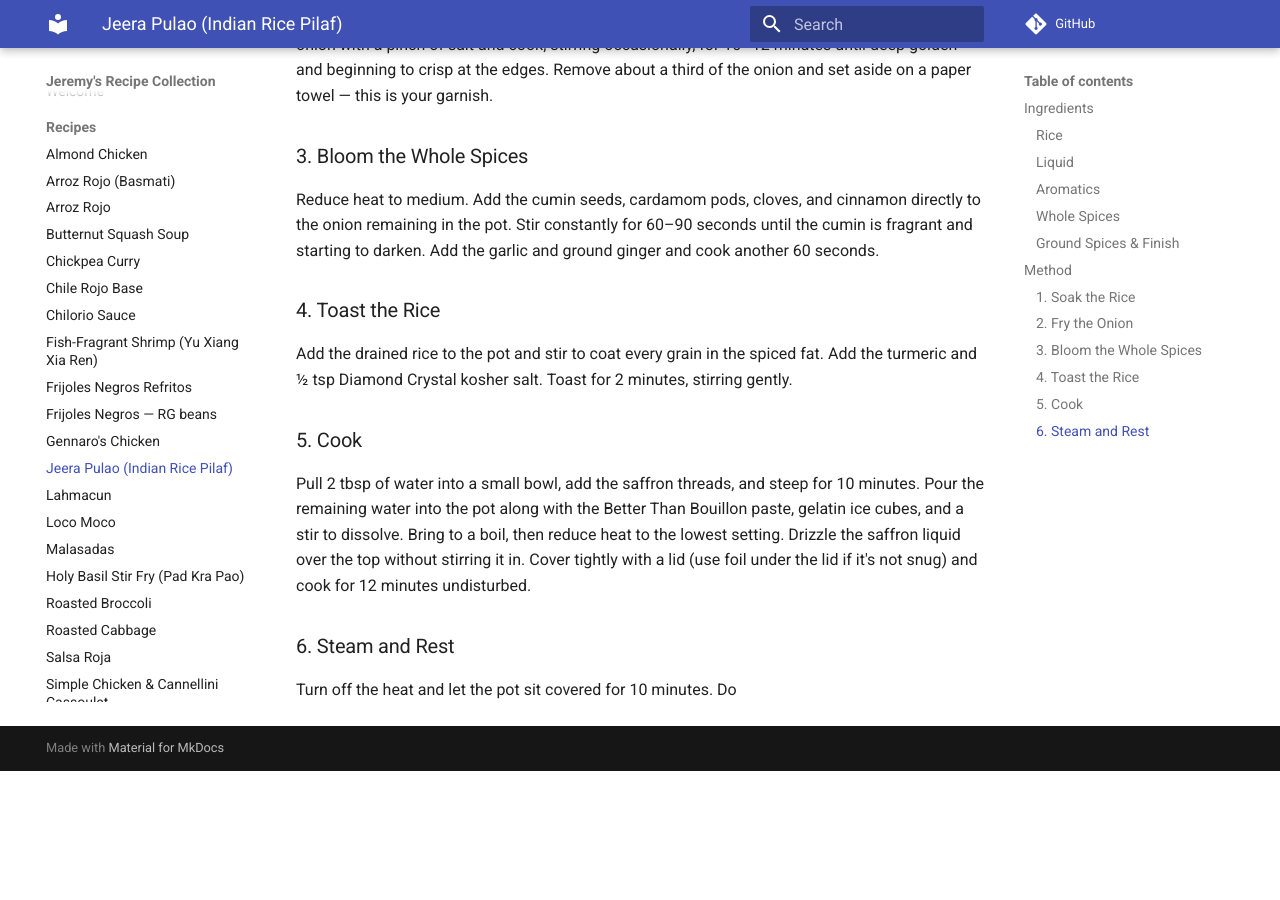
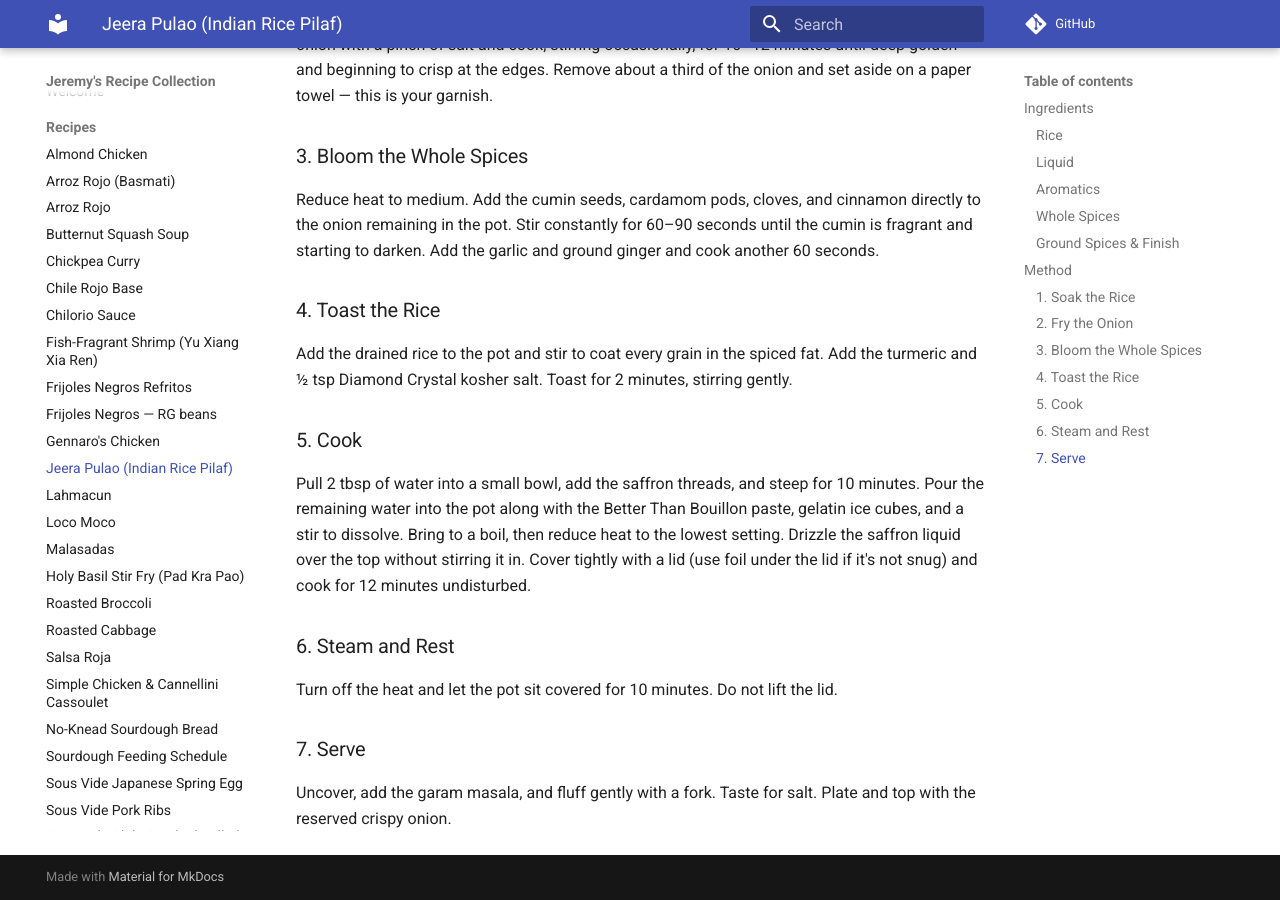
Before and after one commit to normanj9/recipes, an MkDocs documentation site: the page built from docs/recipes/jeera-pulao.md, in a window 1280 px wide and 900 px high, scrolled down 1372 px. Built offline with MkDocs 1.6.1 and Material for MkDocs 9.7.7, drawn with Linux system fonts in a browser that asks for light colours; comment, search, counter and statistics services are not loaded; before the commit the page ends 2143 px from its top, so only the background shows below that; some of the changed text lies outside the part shown.

Commit message:
Update jeera-pulao.md

```diff
--- a/docs/recipes/jeera-pulao.md
+++ b/docs/recipes/jeera-pulao.md
@@ -48,4 +48,7 @@
 Pull 2 tbsp of water into a small bowl, add the saffron threads, and steep for 10 minutes. Pour the remaining water into the pot along with the Better Than Bouillon paste, gelatin ice cubes, and a stir to dissolve. Bring to a boil, then reduce heat to the lowest setting. Drizzle the saffron liquid over the top without stirring it in. Cover tightly with a lid (use foil under the lid if it's not snug) and cook for 12 minutes undisturbed.
 
 ### 6. Steam and Rest
-Turn off the heat and let the pot sit covered for 10 minutes. Do
+Turn off the heat and let the pot sit covered for 10 minutes. Do not lift the lid.
+
+### 7. Serve
+Uncover, add the garam masala, and fluff gently with a fork. Taste for salt. Plate and top with the reserved crispy onion.
```
Also changed, not shown: other parts of docs/recipes/jeera-pulao.md (+1 -1 lines).
